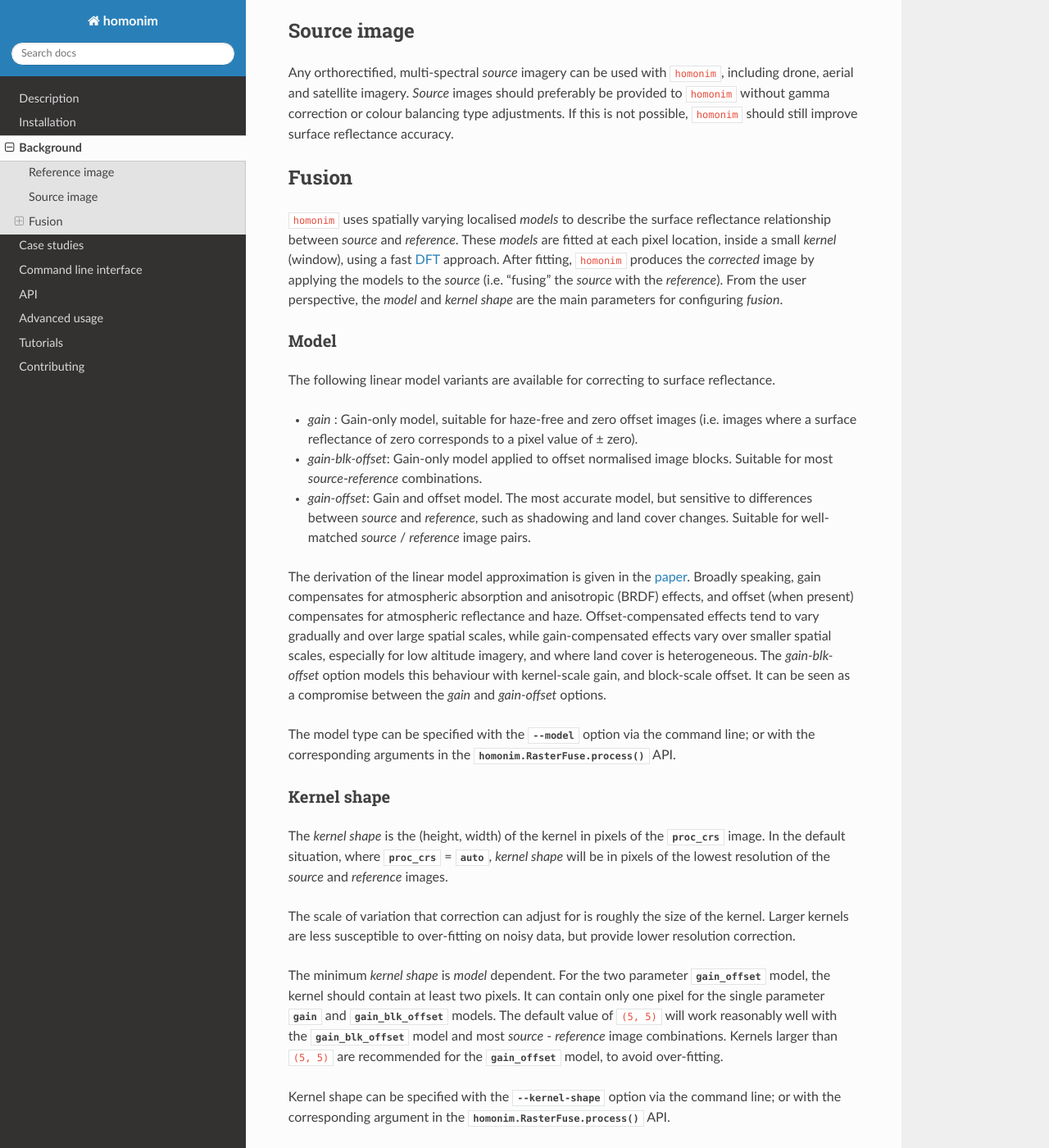
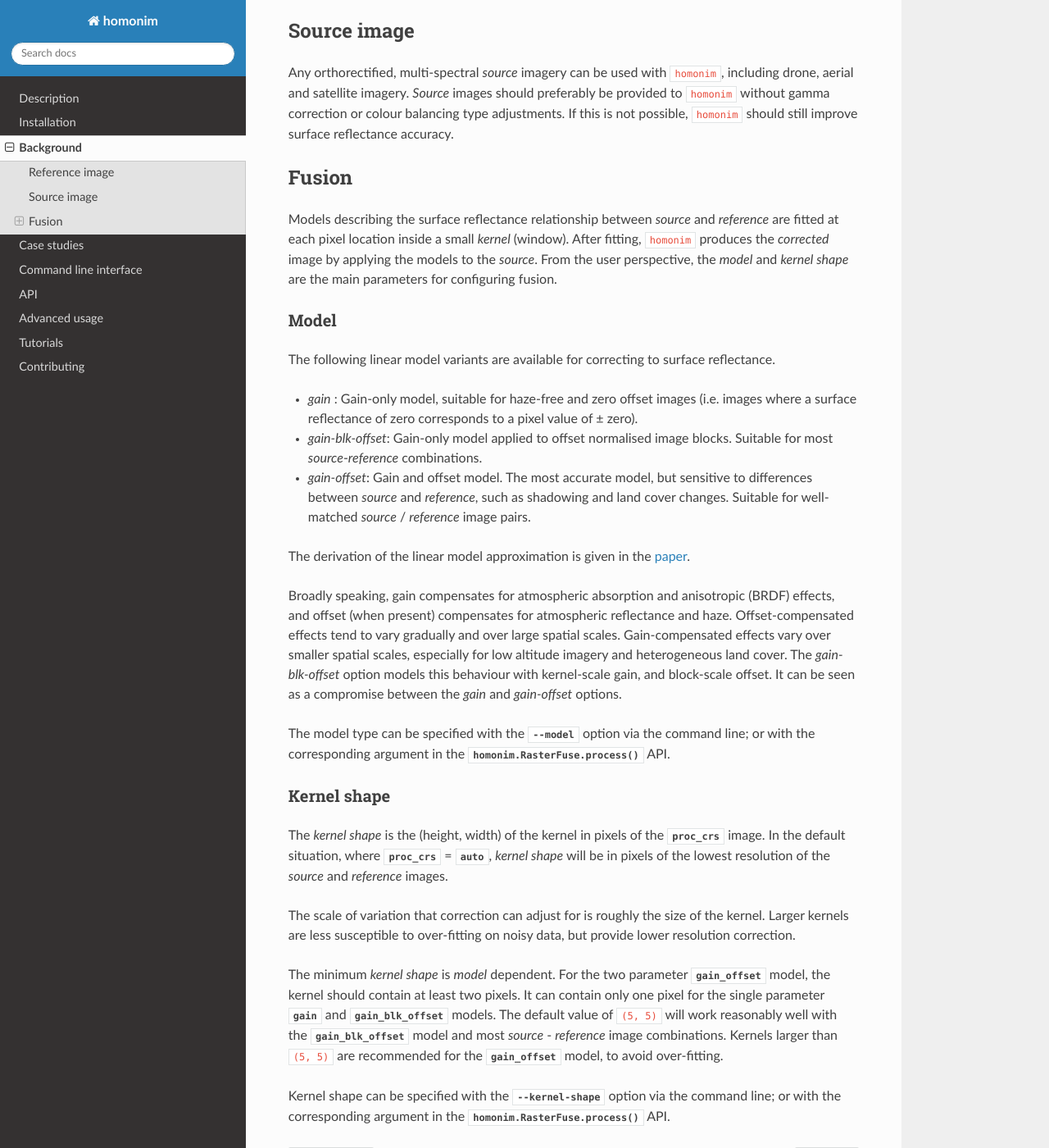
Before and after one commit to leftfield-geospatial/homonim, a Sphinx documentation site: the page built from docs/background.rst, in a window 1280 px wide and 1400 px high, scrolled down 1118 px. Shown: the whole window at 82% size. Built offline with Sphinx 7.4.7 and the Read the Docs theme 3.1.0, drawn with Linux system fonts in a browser that asks for light colours; pages that are not in the unit, such as notebooks, are missing from menus; some of the changed text lies outside the part shown.

Commit message:
some minor simplifications

```diff
--- a/docs/background.rst
+++ b/docs/background.rst
@@ -26,7 +26,7 @@ Any orthorectified, multi-spectral *source* imagery can be used with ``homonim``
 Fusion
 ------
 
-``homonim`` uses spatially varying localised *models* to describe the surface reflectance relationship between *source* and *reference*.  These *models* are fitted at each pixel location, inside a small *kernel* (window), using a fast `DFT <https://en.wikipedia.org/wiki/Discrete_Fourier_transform>`_ approach.  After fitting, ``homonim`` produces the *corrected* image by applying the models to the *source* (i.e. "fusing" the *source* with the *reference*).  From the user perspective, the *model* and *kernel shape* are the main parameters for configuring *fusion*.
+Models describing the surface reflectance relationship between *source* and *reference* are fitted at each pixel location inside a small *kernel* (window).  After fitting, ``homonim`` produces the *corrected* image by applying the models to the *source*.  From the user perspective, the *model* and *kernel shape* are the main parameters for configuring fusion.
 
 Model
 ~~~~~
@@ -37,9 +37,11 @@ The following linear model variants are available for correcting to surface refl
 - *gain-blk-offset*: Gain-only model applied to offset normalised image blocks.  Suitable for most *source*-*reference* combinations.
 - *gain-offset*: Gain and offset model.  The most accurate model, but sensitive to differences between *source* and *reference*, such as shadowing and land cover changes.  Suitable for well-matched *source* / *reference* image pairs.
 
-The derivation of the linear model approximation is given in the `paper <https://www.researchgate.net/publication/328317307_Radiometric_homogenisation_of_aerial_images_by_calibrating_with_satellite_data>`_.  Broadly speaking, gain compensates for atmospheric absorption and anisotropic (BRDF) effects, and offset (when present) compensates for atmospheric reflectance and haze.  Offset-compensated effects tend to vary gradually and over large spatial scales, while gain-compensated effects vary over smaller spatial scales, especially for low altitude imagery, and where land cover is heterogeneous.  The *gain-blk-offset* option models this behaviour with kernel-scale gain, and block-scale offset.  It can be seen as a compromise between the *gain* and *gain-offset* options.
+The derivation of the linear model approximation is given in the `paper <https://www.researchgate.net/publication/328317307_Radiometric_homogenisation_of_aerial_images_by_calibrating_with_satellite_data>`_.
 
-The model type can be specified with the :option:`--model <homonim-fuse --model>` option via the command line; or with the corresponding arguments in the :meth:`homonim.RasterFuse.process` API.
+Broadly speaking, gain compensates for atmospheric absorption and anisotropic (BRDF) effects, and offset (when present) compensates for atmospheric reflectance and haze.  Offset-compensated effects tend to vary gradually and over large spatial scales.  Gain-compensated effects vary over smaller spatial scales, especially for low altitude imagery and heterogeneous land cover.  The *gain-blk-offset* option models this behaviour with kernel-scale gain, and block-scale offset.  It can be seen as a compromise between the *gain* and *gain-offset* options.
+
+The model type can be specified with the :option:`--model <homonim-fuse --model>` option via the command line; or with the corresponding argument in the :meth:`homonim.RasterFuse.process` API.
 
 
 Kernel shape
```
Also changed, not shown: other parts of docs/background.rst (+1 -1 lines).
